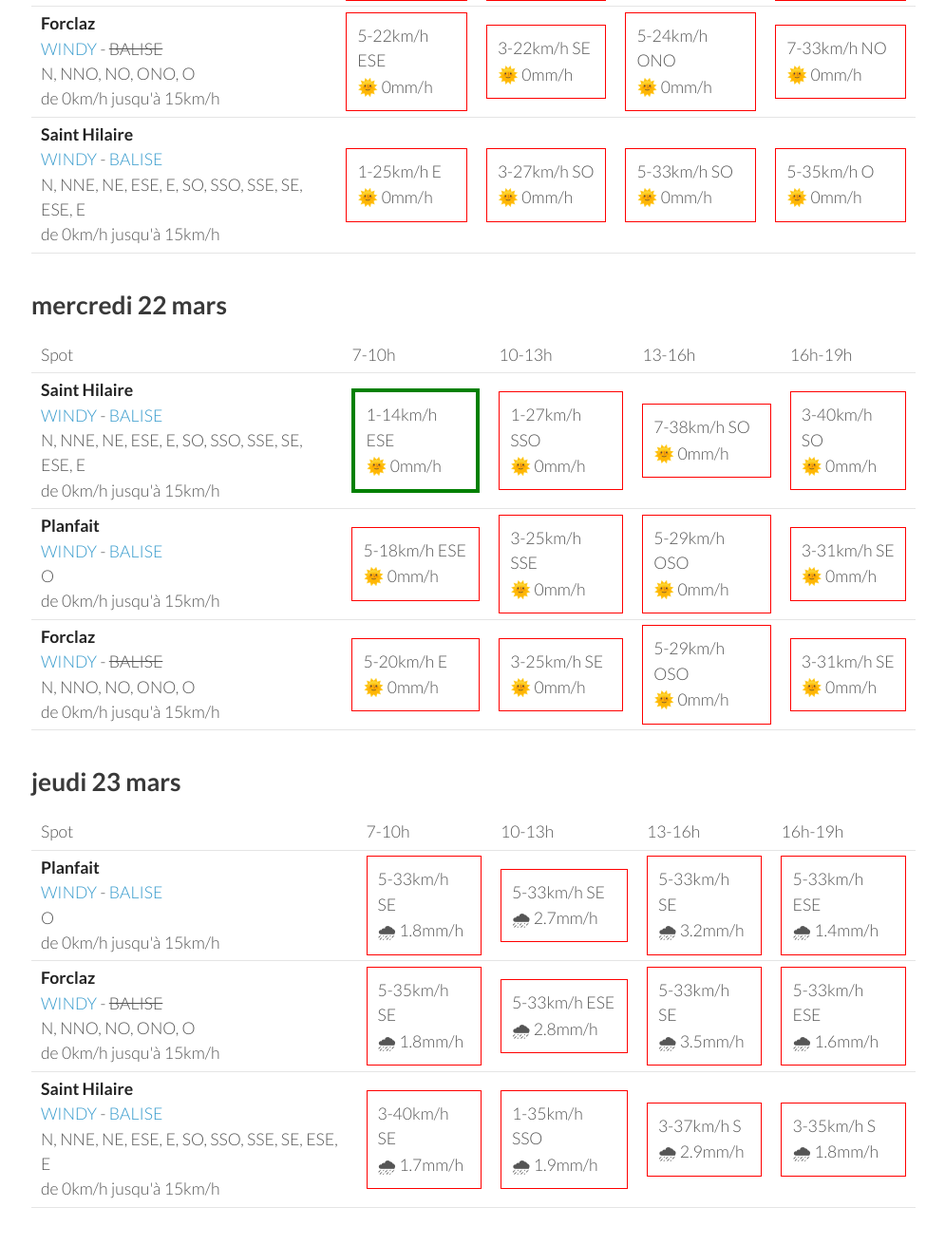
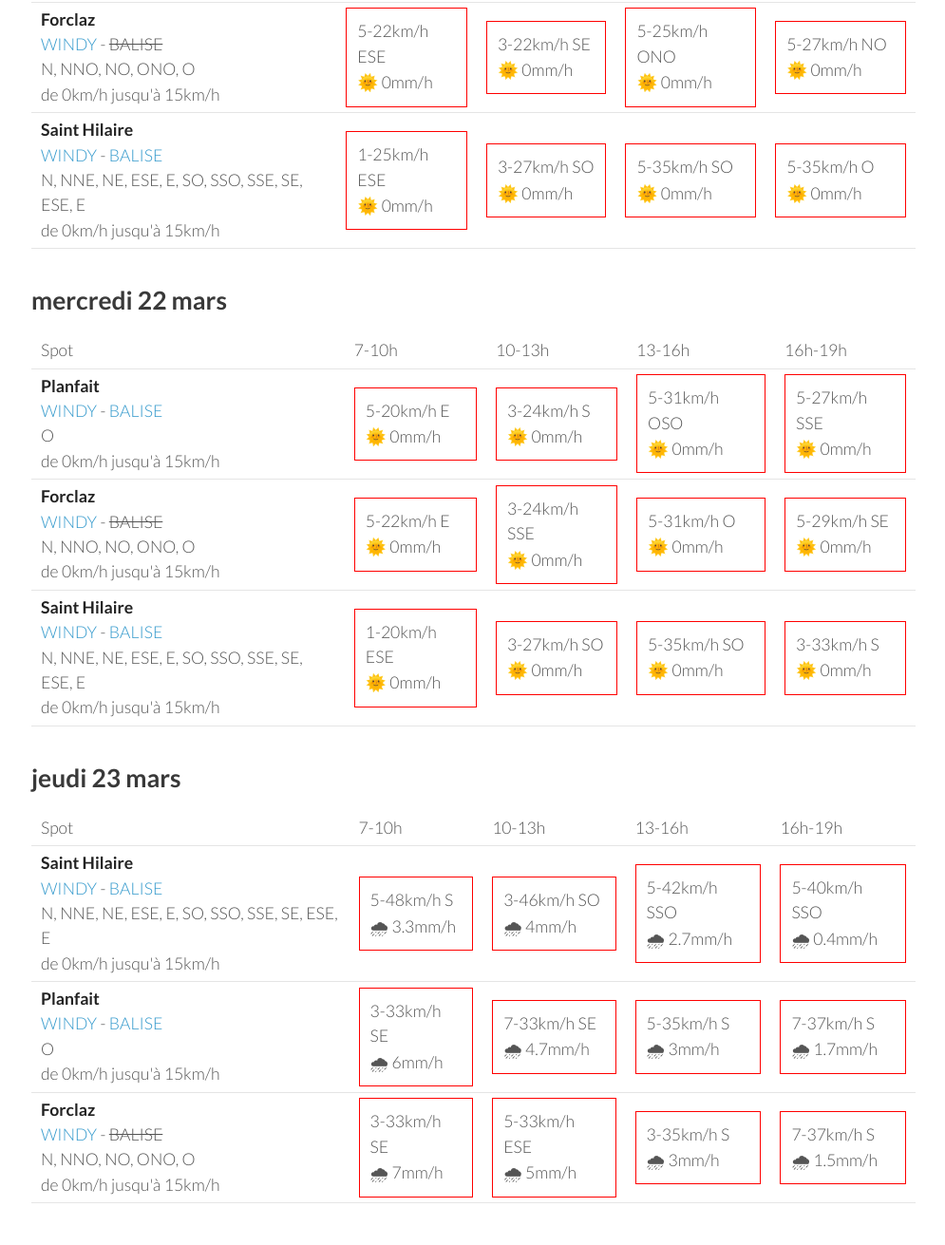
Before and after one commit to parapente-dans-le-nord/parapente-dans-le-nord.github.io, a Jekyll site: the page built from alpes_nord.markdown, in a window 1280 px wide and 1400 px high, scrolled down 1962 px. Shown: the top 1311 px of the window at 95% size, without its empty margins (25-1020 px from the left). Built offline with Jekyll 4.4.1, drawn with Linux system fonts in a browser that asks for light colours; some of the changed text lies outside the part shown.

Commit message:
update index.markdown

```diff
--- a/alpes_nord.markdown
+++ b/alpes_nord.markdown
@@ -111,22 +111,22 @@ page mise à jour le samedi 18 mars 19:25
       <td>16h-19h</td>
     </tr>
 <tr>
-        <td><strong>Forclaz</strong><br><a href="https://windy.com/45.814/6.247?45.375,6.246,8,m:eVwaglz">WINDY</a> - <span class="no-balise"> BALISE </span><br> <span class="vent-favorable">N, NNO, NO, ONO, O</span><br><span class="force-vent">de 0km/h jusqu'à 15km/h</span> </td>
+        <td><strong>Saint Hilaire</strong><br><a href="https://windy.com/45.307/5.888?45.087,5.889,9,m:eUFagkX">WINDY</a> - <span class=""><a href="http://www.balisemeteo.com/balise.php?idBalise=61">BALISE</a> </span><br> <span class="vent-favorable">N, NNE, NE, ESE, E, SO, SSO, SSE, SE, ESE, E</span><br><span class="force-vent">de 0km/h jusqu'à 15km/h</span> </td>
 
-            <td><div class="flyable"><p>3-9km/h N</p><p>🌞 0mm/h</p></div></td>
-            <td><div class="flyable"><p>1-14km/h NO</p><p>🌞 0mm/h</p></div></td>
-            <td><div class="not-flyable"><p>5-25km/h ONO</p><p>🌞 0mm/h</p></div></td>
-            <td><div class="not-flyable"><p>3-25km/h ONO</p><p>🌞 0mm/h</p></div></td>
+            <td><div class="flyable"><p>3-7km/h NNE</p><p>🌞 0mm/h</p></div></td>
+            <td><div class="not-flyable"><p>5-35km/h N</p><p>🌞 0mm/h</p></div></td>
+            <td><div class="not-flyable"><p>3-27km/h N</p><p>🌞 0mm/h</p></div></td>
+            <td><div class="not-flyable"><p>3-25km/h NNO</p><p>🌞 0mm/h</p></div></td>
 
 
     </tr>
 <tr>
-        <td><strong>Saint Hilaire</strong><br><a href="https://windy.com/45.307/5.888?45.087,5.889,9,m:eUFagkX">WINDY</a> - <span class=""><a href="http://www.balisemeteo.com/balise.php?idBalise=61">BALISE</a> </span><br> <span class="vent-favorable">N, NNE, NE, ESE, E, SO, SSO, SSE, SE, ESE, E</span><br><span class="force-vent">de 0km/h jusqu'à 15km/h</span> </td>
+        <td><strong>Forclaz</strong><br><a href="https://windy.com/45.814/6.247?45.375,6.246,8,m:eVwaglz">WINDY</a> - <span class="no-balise"> BALISE </span><br> <span class="vent-favorable">N, NNO, NO, ONO, O</span><br><span class="force-vent">de 0km/h jusqu'à 15km/h</span> </td>
 
-            <td><div class="flyable"><p>3-7km/h NNE</p><p>🌞 0mm/h</p></div></td>
-            <td><div class="not-flyable"><p>5-35km/h N</p><p>🌞 0mm/h</p></div></td>
-            <td><div class="not-flyable"><p>5-27km/h NNO</p><p>🌞 0mm/h</p></div></td>
-            <td><div class="not-flyable"><p>3-25km/h N</p><p>🌞 0mm/h</p></div></td>
+            <td><div class="flyable"><p>3-9km/h N</p><p>🌞 0mm/h</p></div></td>
+            <td><div class="not-flyable"><p>3-16km/h NO</p><p>🌞 0mm/h</p></div></td>
+            <td><div class="not-flyable"><p>3-22km/h ONO</p><p>🌞 0mm/h</p></div></td>
+            <td><div class="not-flyable"><p>7-27km/h ONO</p><p>🌞 0mm/h</p></div></td>
 
 
     </tr>
@@ -134,9 +134,9 @@ page mise à jour le samedi 18 mars 19:25
         <td><strong>Planfait</strong><br><a href="https://windy.com/45.853/6.223?45.415,6.223,8">WINDY</a> - <span class=""><a href="https://www.openwindmap.org/PP496">BALISE</a> </span><br> <span class="vent-favorable">O</span><br><span class="force-vent">de 0km/h jusqu'à 15km/h</span> </td>
 
             <td><div class="not-flyable"><p>5-12km/h NNE</p><p>🌞 0mm/h</p></div></td>
-            <td><div class="not-flyable"><p>1-14km/h N</p><p>🌞 0mm/h</p></div></td>
-            <td><div class="not-flyable"><p>5-25km/h NO</p><p>🌞 0mm/h</p></div></td>
-            <td><div class="not-flyable"><p>5-25km/h ONO</p><p>🌞 0mm/h</p></div></td>
+            <td><div class="not-flyable"><p>3-18km/h NNO</p><p>🌞 0mm/h</p></div></td>
+            <td><div class="not-flyable"><p>3-22km/h NO</p><p>🌞 0mm/h</p></div></td>
+            <td><div class="not-flyable"><p>7-27km/h ONO</p><p>🌞 0mm/h</p></div></td>
 
 
     </tr>
@@ -161,8 +161,8 @@ page mise à jour le samedi 18 mars 19:25
 
             <td><div class="not-flyable"><p>5-20km/h ESE</p><p>🌞 0mm/h</p></div></td>
             <td><div class="not-flyable"><p>3-22km/h SSE</p><p>🌞 0mm/h</p></div></td>
-            <td><div class="not-flyable"><p>5-24km/h O</p><p>🌞 0mm/h</p></div></td>
-            <td><div class="not-flyable"><p>5-31km/h ONO</p><p>🌞 0mm/h</p></div></td>
+            <td><div class="not-flyable"><p>5-25km/h O</p><p>🌞 0mm/h</p></div></td>
+            <td><div class="not-flyable"><p>5-27km/h ONO</p><p>🌞 0mm/h</p></div></td>
 
 
     </tr>
@@ -171,17 +171,17 @@ page mise à jour le samedi 18 mars 19:25
 
             <td><div class="not-flyable"><p>5-22km/h ESE</p><p>🌞 0mm/h</p></div></td>
             <td><div class="not-flyable"><p>3-22km/h SE</p><p>🌞 0mm/h</p></div></td>
-            <td><div class="not-flyable"><p>5-24km/h ONO</p><p>🌞 0mm/h</p></div></td>
-            <td><div class="not-flyable"><p>7-33km/h NO</p><p>🌞 0mm/h</p></div></td>
+            <td><div class="not-flyable"><p>5-25km/h ONO</p><p>🌞 0mm/h</p></div></td>
+            <td><div class="not-flyable"><p>5-27km/h NO</p><p>🌞 0mm/h</p></div></td>
 
 
     </tr>
 <tr>
         <td><strong>Saint Hilaire</strong><br><a href="https://windy.com/45.307/5.888?45.087,5.889,9,m:eUFagkX">WINDY</a> - <span class=""><a href="http://www.balisemeteo.com/balise.php?idBalise=61">BALISE</a> </span><br> <span class="vent-favorable">N, NNE, NE, ESE, E, SO, SSO, SSE, SE, ESE, E</span><br><span class="force-vent">de 0km/h jusqu'à 15km/h</span> </td>
 
-            <td><div class="not-flyable"><p>1-25km/h E</p><p>🌞 0mm/h</p></div></td>
+            <td><div class="not-flyable"><p>1-25km/h ESE</p><p>🌞 0mm/h</p></div></td>
             <td><div class="not-flyable"><p>3-27km/h SO</p><p>🌞 0mm/h</p></div></td>
-            <td><div class="not-flyable"><p>5-33km/h SO</p><p>🌞 0mm/h</p></div></td>
+            <td><div class="not-flyable"><p>5-35km/h SO</p><p>🌞 0mm/h</p></div></td>
             <td><div class="not-flyable"><p>5-35km/h O</p><p>🌞 0mm/h</p></div></td>
 
 
@@ -203,32 +203,32 @@ page mise à jour le samedi 18 mars 19:25
       <td>16h-19h</td>
     </tr>
 <tr>
-        <td><strong>Saint Hilaire</strong><br><a href="https://windy.com/45.307/5.888?45.087,5.889,9,m:eUFagkX">WINDY</a> - <span class=""><a href="http://www.balisemeteo.com/balise.php?idBalise=61">BALISE</a> </span><br> <span class="vent-favorable">N, NNE, NE, ESE, E, SO, SSO, SSE, SE, ESE, E</span><br><span class="force-vent">de 0km/h jusqu'à 15km/h</span> </td>
-
-            <td><div class="flyable"><p>1-14km/h ESE</p><p>🌞 0mm/h</p></div></td>
-            <td><div class="not-flyable"><p>1-27km/h SSO</p><p>🌞 0mm/h</p></div></td>
-            <td><div class="not-flyable"><p>7-38km/h SO</p><p>🌞 0mm/h</p></div></td>
-            <td><div class="not-flyable"><p>3-40km/h SO</p><p>🌞 0mm/h</p></div></td>
-
-
-    </tr>
-<tr>
         <td><strong>Planfait</strong><br><a href="https://windy.com/45.853/6.223?45.415,6.223,8">WINDY</a> - <span class=""><a href="https://www.openwindmap.org/PP496">BALISE</a> </span><br> <span class="vent-favorable">O</span><br><span class="force-vent">de 0km/h jusqu'à 15km/h</span> </td>
 
-            <td><div class="not-flyable"><p>5-18km/h ESE</p><p>🌞 0mm/h</p></div></td>
-            <td><div class="not-flyable"><p>3-25km/h SSE</p><p>🌞 0mm/h</p></div></td>
-            <td><div class="not-flyable"><p>5-29km/h OSO</p><p>🌞 0mm/h</p></div></td>
-            <td><div class="not-flyable"><p>3-31km/h SE</p><p>🌞 0mm/h</p></div></td>
+            <td><div class="not-flyable"><p>5-20km/h E</p><p>🌞 0mm/h</p></div></td>
+            <td><div class="not-flyable"><p>3-24km/h S</p><p>🌞 0mm/h</p></div></td>
+            <td><div class="not-flyable"><p>5-31km/h OSO</p><p>🌞 0mm/h</p></div></td>
+            <td><div class="not-flyable"><p>5-27km/h SSE</p><p>🌞 0mm/h</p></div></td>
 
 
     </tr>
 <tr>
         <td><strong>Forclaz</strong><br><a href="https://windy.com/45.814/6.247?45.375,6.246,8,m:eVwaglz">WINDY</a> - <span class="no-balise"> BALISE </span><br> <span class="vent-favorable">N, NNO, NO, ONO, O</span><br><span class="force-vent">de 0km/h jusqu'à 15km/h</span> </td>
 
-            <td><div class="not-flyable"><p>5-20km/h E</p><p>🌞 0mm/h</p></div></td>
-            <td><div class="not-flyable"><p>3-25km/h SE</p><p>🌞 0mm/h</p></div></td>
-            <td><div class="not-flyable"><p>5-29km/h OSO</p><p>🌞 0mm/h</p></div></td>
-            <td><div class="not-flyable"><p>3-31km/h SE</p><p>🌞 0mm/h</p></div></td>
+            <td><div class="not-flyable"><p>5-22km/h E</p><p>🌞 0mm/h</p></div></td>
+            <td><div class="not-flyable"><p>3-24km/h SSE</p><p>🌞 0mm/h</p></div></td>
+            <td><div class="not-flyable"><p>5-31km/h O</p><p>🌞 0mm/h</p></div></td>
+            <td><div class="not-flyable"><p>5-29km/h SE</p><p>🌞 0mm/h</p></div></td>
+
+
+    </tr>
+<tr>
+        <td><strong>Saint Hilaire</strong><br><a href="https://windy.com/45.307/5.888?45.087,5.889,9,m:eUFagkX">WINDY</a> - <span class=""><a href="http://www.balisemeteo.com/balise.php?idBalise=61">BALISE</a> </span><br> <span class="vent-favorable">N, NNE, NE, ESE, E, SO, SSO, SSE, SE, ESE, E</span><br><span class="force-vent">de 0km/h jusqu'à 15km/h</span> </td>
+
+            <td><div class="not-flyable"><p>1-20km/h ESE</p><p>🌞 0mm/h</p></div></td>
+            <td><div class="not-flyable"><p>3-27km/h SO</p><p>🌞 0mm/h</p></div></td>
+            <td><div class="not-flyable"><p>5-35km/h SO</p><p>🌞 0mm/h</p></div></td>
+            <td><div class="not-flyable"><p>3-33km/h S</p><p>🌞 0mm/h</p></div></td>
 
 
     </tr>
@@ -249,32 +249,32 @@ page mise à jour le samedi 18 mars 19:25
       <td>16h-19h</td>
     </tr>
 <tr>
+        <td><strong>Saint Hilaire</strong><br><a href="https://windy.com/45.307/5.888?45.087,5.889,9,m:eUFagkX">WINDY</a> - <span class=""><a href="http://www.balisemeteo.com/balise.php?idBalise=61">BALISE</a> </span><br> <span class="vent-favorable">N, NNE, NE, ESE, E, SO, SSO, SSE, SE, ESE, E</span><br><span class="force-vent">de 0km/h jusqu'à 15km/h</span> </td>
+
+            <td><div class="not-flyable"><p>5-48km/h S</p><p>🌧 3.3mm/h</p></div></td>
+            <td><div class="not-flyable"><p>3-46km/h SO</p><p>🌧 4mm/h</p></div></td>
+            <td><div class="not-flyable"><p>5-42km/h SSO</p><p>🌧 2.7mm/h</p></div></td>
+            <td><div class="not-flyable"><p>5-40km/h SSO</p><p>🌧 0.4mm/h</p></div></td>
+
+
+    </tr>
+<tr>
         <td><strong>Planfait</strong><br><a href="https://windy.com/45.853/6.223?45.415,6.223,8">WINDY</a> - <span class=""><a href="https://www.openwindmap.org/PP496">BALISE</a> </span><br> <span class="vent-favorable">O</span><br><span class="force-vent">de 0km/h jusqu'à 15km/h</span> </td>
 
-            <td><div class="not-flyable"><p>5-33km/h SE</p><p>🌧 1.8mm/h</p></div></td>
-            <td><div class="not-flyable"><p>5-33km/h SE</p><p>🌧 2.7mm/h</p></div></td>
-            <td><div class="not-flyable"><p>5-33km/h SE</p><p>🌧 3.2mm/h</p></div></td>
-            <td><div class="not-flyable"><p>5-33km/h ESE</p><p>🌧 1.4mm/h</p></div></td>
+            <td><div class="not-flyable"><p>3-33km/h SE</p><p>🌧 6mm/h</p></div></td>
+            <td><div class="not-flyable"><p>7-33km/h SE</p><p>🌧 4.7mm/h</p></div></td>
+            <td><div class="not-flyable"><p>5-35km/h S</p><p>🌧 3mm/h</p></div></td>
+            <td><div class="not-flyable"><p>7-37km/h S</p><p>🌧 1.7mm/h</p></div></td>
 
 
     </tr>
 <tr>
         <td><strong>Forclaz</strong><br><a href="https://windy.com/45.814/6.247?45.375,6.246,8,m:eVwaglz">WINDY</a> - <span class="no-balise"> BALISE </span><br> <span class="vent-favorable">N, NNO, NO, ONO, O</span><br><span class="force-vent">de 0km/h jusqu'à 15km/h</span> </td>
 
-            <td><div class="not-flyable"><p>5-35km/h SE</p><p>🌧 1.8mm/h</p></div></td>
-            <td><div class="not-flyable"><p>5-33km/h ESE</p><p>🌧 2.8mm/h</p></div></td>
-            <td><div class="not-flyable"><p>5-33km/h SE</p><p>🌧 3.5mm/h</p></div></td>
-            <td><div class="not-flyable"><p>5-33km/h ESE</p><p>🌧 1.6mm/h</p></div></td>
-
-
-    </tr>
-<tr>
-        <td><strong>Saint Hilaire</strong><br><a href="https://windy.com/45.307/5.888?45.087,5.889,9,m:eUFagkX">WINDY</a> - <span class=""><a href="http://www.balisemeteo.com/balise.php?idBalise=61">BALISE</a> </span><br> <span class="vent-favorable">N, NNE, NE, ESE, E, SO, SSO, SSE, SE, ESE, E</span><br><span class="force-vent">de 0km/h jusqu'à 15km/h</span> </td>
-
-            <td><div class="not-flyable"><p>3-40km/h SE</p><p>🌧 1.7mm/h</p></div></td>
-            <td><div class="not-flyable"><p>1-35km/h SSO</p><p>🌧 1.9mm/h</p></div></td>
-            <td><div class="not-flyable"><p>3-37km/h S</p><p>🌧 2.9mm/h</p></div></td>
-            <td><div class="not-flyable"><p>3-35km/h S</p><p>🌧 1.8mm/h</p></div></td>
+            <td><div class="not-flyable"><p>3-33km/h SE</p><p>🌧 7mm/h</p></div></td>
+            <td><div class="not-flyable"><p>5-33km/h ESE</p><p>🌧 5mm/h</p></div></td>
+            <td><div class="not-flyable"><p>3-35km/h S</p><p>🌧 3mm/h</p></div></td>
+            <td><div class="not-flyable"><p>7-37km/h S</p><p>🌧 1.5mm/h</p></div></td>
 
 
     </tr>
```
Also changed, not shown: other parts of alpes_nord.markdown (+1 -1 lines).
